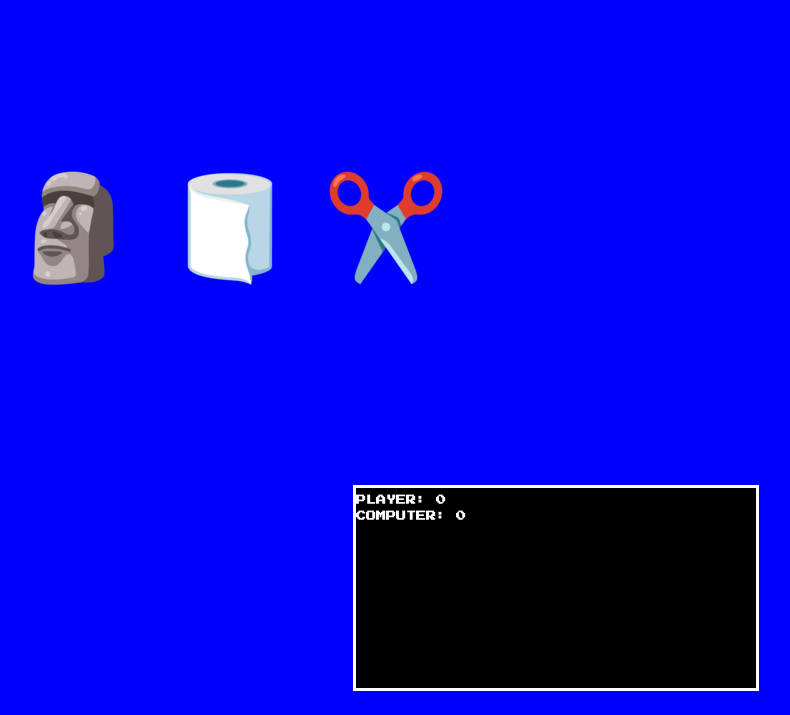
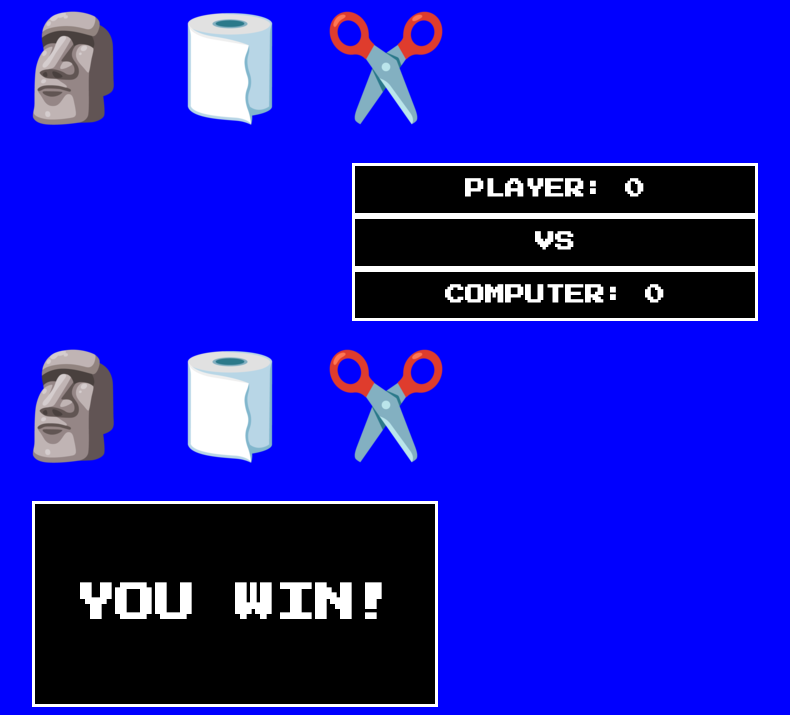
Before and after one commit to Titsnium/rps, a plain HTML site: page src/index.html in a window 1280 px wide. Shown: the part 231-946 px from the top of the page, without its empty margins (405-1195 px from the left). Drawn offline with Linux system fonts and the light colour scheme.

Commit message:
more design changes

```diff
--- a/src/index.html
+++ b/src/index.html
@@ -24,15 +24,30 @@
             <button class="button Scissors" id="Scissors"></button>
         </div>
     </div>
+    <!-- Scoreboard -->
     <div class="board-container">
-        <div class="Player1"></div>
-        <div class="versus"></div>
-        <div class="Computer1"></div>
+        <div class="playerBoard">
+            <h1>PLAYER: 0</h1>
+        </div>
+        <div class="versus">
+            <h1>VS</h1>
+        </div>
+        <div class="computerBoard">
+            <h1>COMPUTER: 0</h1>
+        </div>
     </div>
-    <div class="scoreboard-container">
-        <div class="scoreboard">
-            <h1 class="playerScoreboard">PLAYER: 0</h1>
-            <h1 class="computerScoreboard">COMPUTER: 0</h1>
+    <!-- Computer buttons I guess -->
+    <div class="button-container">
+        <div class="buttons">
+            <button class="button Rock" id="Rock"></button>
+            <button class="button Paper" id="Paper"></button>
+            <button class="button Scissors" id="Scissors"></button>
+        </div>
+    </div>
+    <!-- Result Container -->
+    <div class="result-container">
+        <div class="result">
+            <h1>YOU WIN!</h1>
         </div>
     </div>
     <div class="footer-container"></div>
--- a/src/style.css
+++ b/src/style.css
@@ -34,15 +34,14 @@ a {
     display: flex;
     justify-content: center;
     align-items: center;
-    height: 500px;
+    height: auto;
+    margin: 20px;
 }
 
-.scoreboard-container {
-    display: flexbox;
+.result-container {
+    display: flex;
     justify-content: center;
     align-items: center;
-    margin-left: 750px;
-    margin-top: 2px;
 }
 
 .footer-container {
@@ -56,6 +55,7 @@ a {
     border: none;
     outline: none;
     cursor: pointer;
+    margin: 0px;
 }
 
 .Rock {
@@ -82,12 +82,52 @@ a {
     background-repeat: no-repeat;
 }
 
-.scoreboard {
+.playerBoard {
+    display: flex;
+    height: auto;
+    width: 400px;
+    justify-content: center;
+    align-items: center;
+    border: 3px solid white;
+    background-color: black;
+    font-size: 10px;
+    margin-left: 749px;
+}
+
+.versus {
+    display: flex;
+    height: auto;
+    width: 400px;
+    justify-content: center;
+    align-items: center;
+    border: 3px solid white;
+    background-color: black;
+    font-size: 10px;
+    margin-left: 749px;
+}
+
+.computerBoard {
+    display: flex;
+    height: auto;
+    width: 400px;
+    justify-content: center;
+    align-items: center;
+    border: 3px solid white;
+    background-color: black;
+    font-size: 10px;
+    margin-left: 749px;
+}
+
+
+.result {
+    display: flex;
     height: 200px;
     width: 400px;
+    justify-content: center;
+    align-items: center;
     border: 3px solid white;
     background-color: black;
-    font-size: 5px;
+    font-size: 20px;
 }
 
 .button:hover {
```
